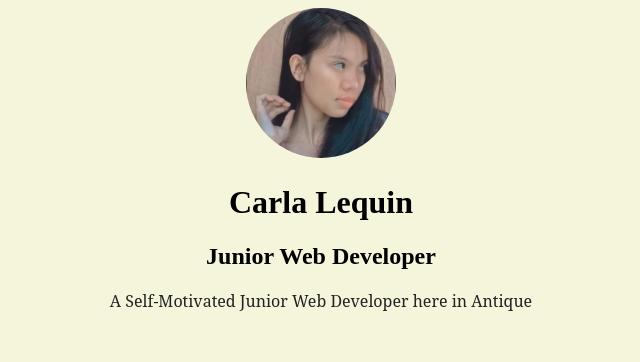
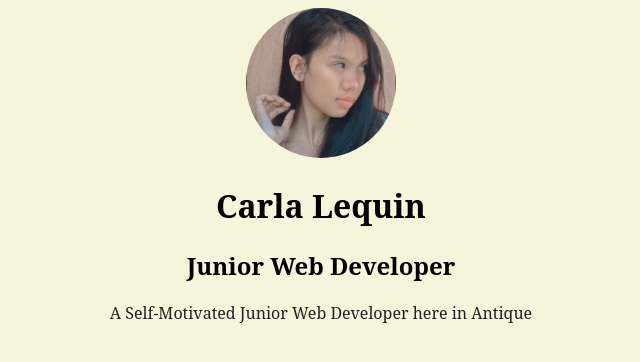
Before and after one commit to carling03/static-website, a plain HTML site: page index.html in a window 1280 px wide. Shown: the whole page, without its empty margins (319-959 px from the left). Drawn offline with Linux system fonts and the light colour scheme.

Commit message:
Update styles.css

```diff
--- a/css/styles.css
+++ b/css/styles.css
@@ -6,7 +6,7 @@ body {
 }
 
 h1, h2 {
-    font-family:'Times New Roman', Times, serif;
+    font-family:'Noto Serif', Times, serif;
     color:   black;
     font-size:200;
 }
```
